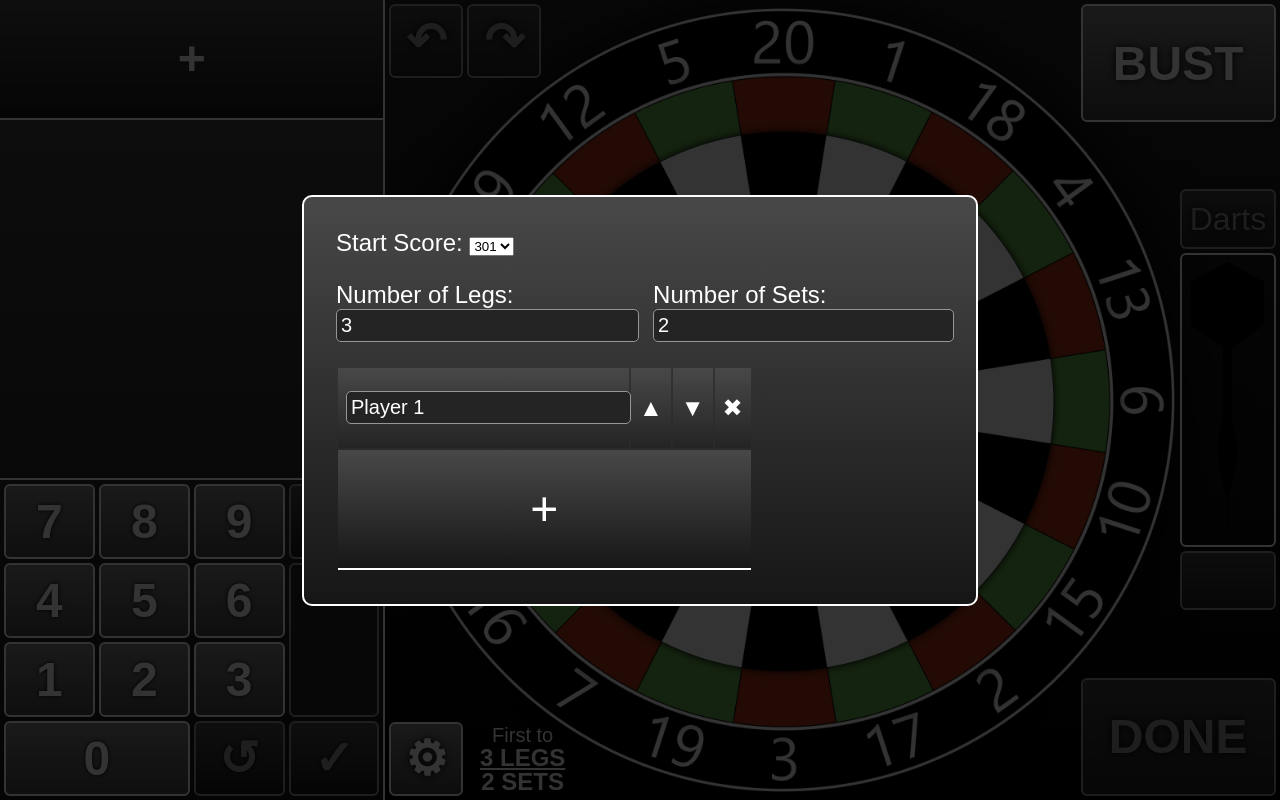
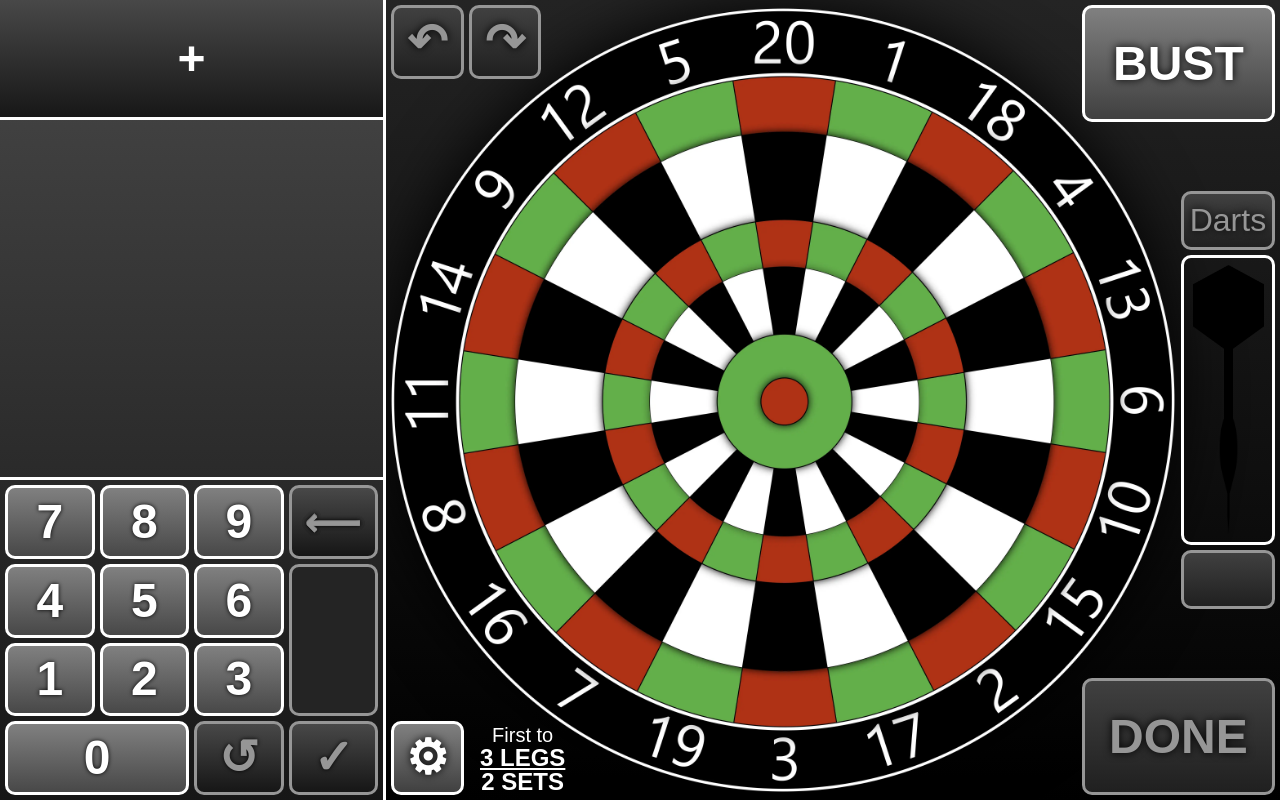
Before and after one commit to ChrisLe5512/Dartscore, a PHP site: page / in a window 1280 px wide. Run offline with PHP 8.4, Linux system fonts and the light colour scheme.

Commit message:
Adjustments

```diff
--- a/dartscore_new/calc.js
+++ b/dartscore_new/calc.js
@@ -28,8 +28,8 @@ document.addEventListener('DOMContentLoaded', function() {
 		let playerRow = document.createElement('tr');
 		playerRow.classList.add('player-row');
 		playerRow.innerHTML = `
-			<td class="player-wins"><u>0</u><br>0</td>
-			<td colspan="5" class="player-name"><input type="text" value="Player ${playerNames.length + 1}"></td>
+			<td class="player-wins"><u>0<i>/3</i></u><br>0<i>/2</i></td>
+			<td colspan="5" class="player-name"><input type="text" value=" Player ${playerNames.length + 1}"></td>
 			<td class="player-score">${startScore}</td>
 		`;
 		let historyRow = document.createElement('tr');
@@ -103,7 +103,7 @@ document.addEventListener('DOMContentLoaded', function() {
 			playerWins.forEach((wins, idx) => {
 				const playerRow = document.querySelectorAll('.player-row')[idx];
 				const playerWinsCell = playerRow.querySelector('.player-wins');
-				playerWinsCell.innerHTML = `<u>${wins[0]}</u><br>${wins[1]}`;
+				playerWinsCell.innerHTML = `<u>${wins[0]}</u><i>${legCount}</i><br>${wins[1]}<i>${setCount}</i>`;
 			});
 		}
 
@@ -349,7 +349,7 @@ document.addEventListener('DOMContentLoaded', function() {
 	// Dartboard click event
 	document.getElementById('dartboard').addEventListener('click', function(event) {
 		const rect = this.getBoundingClientRect();
-		const centerX = rect.left + rect.width / 2;
+		const centerX = rect.left + (rect.width / 2) + 2;
 		const centerY = rect.top + rect.height / 2;
 		const clickX = event.clientX - centerX;
 		const clickY = event.clientY - centerY;
@@ -364,7 +364,7 @@ document.addEventListener('DOMContentLoaded', function() {
 		switch (true) {
 			case (distance <= 6): sector = 50; break;
 			case (distance <= 17): sector = 25; break;
-			default: sector = sectors[Math.floor((angle + 8) / 18) % 20 + 2];
+			default: sector = sectors[Math.floor((angle + 9) / 18) % 20 + 2];
 		}
 
 		let multiplier;
@@ -406,9 +406,8 @@ document.addEventListener('DOMContentLoaded', function() {
 		});
 
 		// debugSpan.textContent = `${dartDisplay}: ${sector}x${multiplier}=${dartTotal} (${color})`;
+		// debugSpan.textContent = `${clickX}, ${clickY}, ${distance}, ${angle}`;
 
 	});
 
 });
-
-// bull: 6%, obull: 17%
--- a/dartscore_new/index.html
+++ b/dartscore_new/index.html
@@ -15,7 +15,7 @@
 
 <body>
 	<main>
-		<div class="settings-background">
+		<!-- <div class="settings-background">
 			<section class="settings-section">
 				<table class="settings-tbl">
 					<tbody>
@@ -59,7 +59,7 @@
 					</tbody>
 				</table>
 			</section>
-		</div>
+		</div> -->
 		<aside>
 			<section class="scores-section">
 				<table class="scores-tbl">
@@ -191,7 +191,7 @@
 		<!-- <div class="i43"></div> -->
 		<!-- undo: &#8630; -->
 		<!-- up/down arrows: &#x25B4;<br>134<br>&#x25BE; -->
-		<!-- target / trophy: &#127919; &#127942; -->
+		<!-- target: &#127919; medal: &#127941; trophy: &#127942; -->
 
 	</main>
 
--- a/dartscore_new/styles.css
+++ b/dartscore_new/styles.css
@@ -29,7 +29,7 @@ section {
 
 aside {
 	width: 30%;
-	border-right: 2px solid white;
+	border-right: 3.7px solid white;
 	background: linear-gradient(#484848, #161616);
 	z-index: 1;
 }
@@ -49,7 +49,7 @@ aside {
 
 .settings-section {
 	background: linear-gradient(#484848, #161616);
-	border: 2px solid white;
+	border: 3.7px solid white;
 	border-radius: 10px;
 	padding: 2vh;
 	width: 50%;
@@ -73,7 +73,7 @@ aside {
 	background: #242424;
 	border: 1px solid #969696;
 	color: white;
-	border-radius: 5px;
+	border-radius: 10px;
 }
 
 /* SCORES */
@@ -82,7 +82,7 @@ aside {
 	height: 60%;
 	box-sizing: border-box;
 	/* border-collapse: collapse; */
-	border-bottom: 2px solid white;
+	border-bottom: 3.7px solid white;
 }
 
 .scores-tbl {
@@ -112,6 +112,12 @@ aside {
 	text-align: center;
 	text-shadow: 0 0 0.5vh black;
 	line-height: 1.05;
+	padding-left: 1vw;
+}
+
+.player-wins i {
+	font-size: 2.5vh;
+	font-style: normal;
 }
 
 .player-name input {
@@ -154,8 +160,8 @@ aside {
 	overflow-x: auto;
 	white-space: nowrap;
 	padding-left: 1vw;
-	border-bottom: 2px solid white;
-	border-top: 2px solid #969696;
+	border-bottom: 3.7px solid white;
+	border-top: 3.7px solid #969696;
 }
 
 /* .fade {
@@ -186,8 +192,8 @@ aside {
 	text-align: right;
 	padding-right: 1vw;
 	color: #00c800;
-	border-bottom: 2px solid white;
-	border-top: 2px solid #969696;
+	border-bottom: 3.7px solid white;
+	border-top: 3.7px solid #969696;
 }
 
 .add-player {
@@ -199,7 +205,7 @@ aside {
 
 .add-player td {
 	font-size: 6vh;
-	border-bottom: 2px solid white;
+	border-bottom: 3.7px solid white;
 	box-sizing: border-box;
 	height: 15vh;
 	cursor: pointer;
@@ -225,7 +231,7 @@ aside {
 
 .calc-tbl {
 	table-layout: fixed;
-	border-spacing: 4px;
+	border-spacing: 5px;
 	width: 100%;
 	height: 100%;
 	text-align: center;
@@ -237,17 +243,27 @@ aside {
 }
 
 .calc-tbl td {
-	border: 2px solid white;
-	border-radius: 6px;
+	border: 3.7px solid white;
+	border-radius: 10px;
 	height: 7.5vh;
 	background: linear-gradient(#808080, #484848);
 	cursor: pointer;
 }
 
+.calc-tbl td:not(.calc-score):active {
+	background: linear-gradient(#484848, #202020);
+	font-size: 5.5vh;
+}
+
+.calc-tbl td.back-score:active {
+	background: linear-gradient(#484848, #202020);
+	font-size: 4.75vh;
+}
+
 .calc-tbl td.disabled {
 	color: #969696;
 	background: linear-gradient(#484848, #161616);
-	border: 2px solid #969696;
+	border: 3.7px solid #969696;
 	pointer-events: none;
 }
 
@@ -294,7 +310,7 @@ td.back-score {
 
 .ctrl-tbl {
 	table-layout: fixed;
-	border-spacing: 4px;
+	border-spacing: 5px;
 	width: 12.5vw;
 	height: 100%;
 	text-align: center;
@@ -308,8 +324,8 @@ td.back-score {
 	font-size: 6vh;
 	line-height: 1;
 	overflow: hidden;
-	border: 2px solid white;
-	border-radius: 6px;
+	border: 3.7px solid white;
+	border-radius: 10px;
 	background: linear-gradient(#808080, #404040);
 	pointer-events: auto;
 	cursor: pointer;
@@ -318,7 +334,7 @@ td.back-score {
 .ctrl-tbl td.disabled {
 	color: #969696;
 	background: linear-gradient(#404040, #202020);
-	border: 2px solid #969696;
+	border: 3.7px solid #969696;
 	cursor: default;
 }
 
@@ -345,7 +361,7 @@ td.back-score {
 
 .btn-tbl {
 	table-layout: fixed;
-	border-spacing: 4px;
+	border-spacing: 5px;
 	width: 296%;
 	height: 100%;
 	text-align: center;
@@ -357,8 +373,8 @@ td.back-score {
 .btn-tbl td {
 	height: 7.5%;
 	overflow: hidden;
-	border: 2px solid white;
-	border-radius: 6px;
+	border: 3.7px solid white;
+	border-radius: 10px;
 	background: linear-gradient(#808080, #404040);
 	pointer-events: auto;
 }
@@ -366,7 +382,7 @@ td.back-score {
 .btn-tbl td.disabled {
 	color: #969696;
 	background: linear-gradient(#404040, #202020);
-	border: 2px solid #969696;
+	border: 3.7px solid #969696;
 	cursor: default;
 }
 
@@ -419,8 +435,8 @@ td.back-score {
 	width: 70%;
 	height: 8.65vh;
 	margin: 1vh 0;
-	border: 2px solid transparent;
-	border-radius: 6px;
+	border: 3.7px solid transparent;
+	border-radius: 10px;
 	text-shadow: 0 0 0.5vh black;
 	pointer-events: auto;
 }
@@ -479,7 +495,7 @@ td.back-score {
 	left: 150%;
 	transform: translate(-50%, -50%);
 	background: linear-gradient(#565656, #404040);
-	border-radius: 6px;
+	border-radius: 10px;
 }
 
 /* DARTBOARD */
@@ -533,7 +549,7 @@ td.back-score {
 	width: 100%;
 	height: 62.5vw;
 	background-color: red;
-	border: 2px solid white;
+	border: 3.7px solid white;
 	box-sizing: border-box;
 	z-index: 2;
 }
@@ -545,7 +561,7 @@ td.back-score {
 	width: 100%;
 	height: 56.25vw;
 	background-color: red;
-	border: 2px solid white;
+	border: 3.7px solid white;
 	box-sizing: border-box;
 	z-index: 2;
 }
@@ -557,7 +573,7 @@ td.back-score {
 	width: 100%;
 	height: 75vw;
 	background-color: red;
-	border: 2px solid white;
+	border: 3.7px solid white;
 	box-sizing: border-box;
 	z-index: 2;
 }
```
